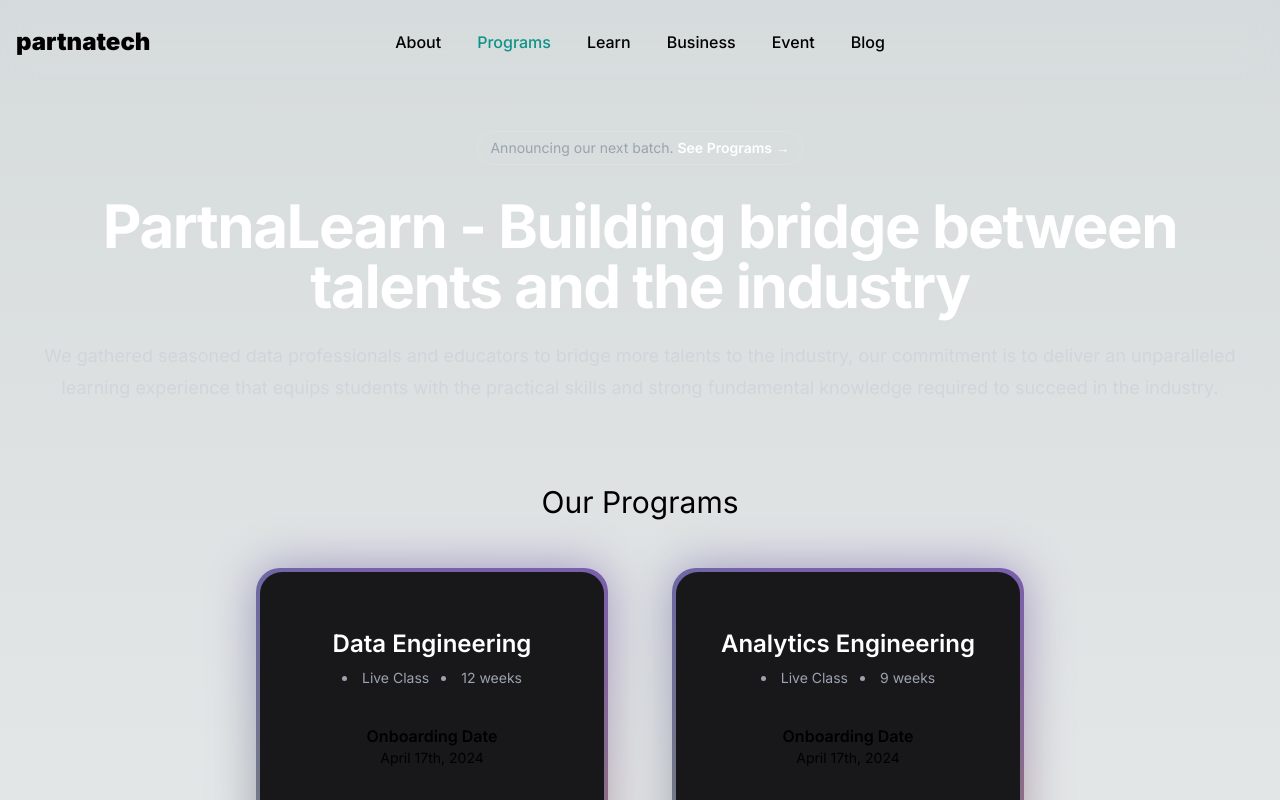
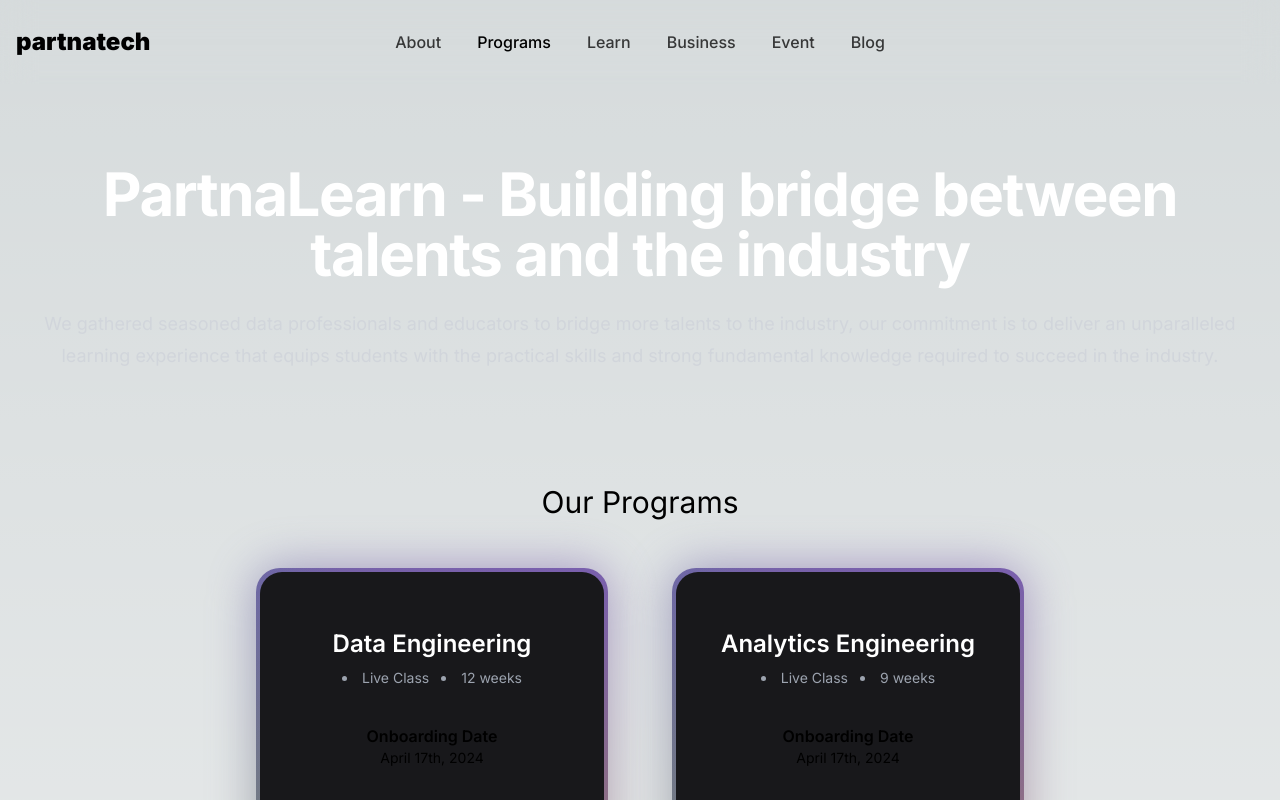
Before and after one commit to partnatech/partnatech-site, a Next.js app: page /programs in a window 1280 px wide. Shown: the top 800 px of the page. Built offline with nearby package versions, Linux system fonts and the light colour scheme.

Commit message:
feat: add event podfast1

```diff
--- a/src/app/events/page.tsx
+++ b/src/app/events/page.tsx
@@ -4,6 +4,16 @@ import Link from "next/link";
 import React from "react";
 
 const events = [
+  {
+    image: "/assets/images/events/podfast1.png",
+    title: "Data Engineering Career and Job Landscape",
+    mentorName: "Rahul M.",
+    mentorCompany: "Stealth Mode Company",
+    mentorJob: "Data Engineer",
+    time: "March 16th, 4:30pm",
+    link: "https://bit.ly/podfast1",
+    type: "partnatalks series 1",
+  },
   {
     image: "/assets/images/events/airflow-dbt-integration.png",
     title: "airflow-dbt-integration",
@@ -85,7 +95,8 @@ export default function Page() {
                 <Link href={event.link} className="my-4 text-primary-300">
                   {event.link.replace("https://", "")}
                 </Link>
-                {event.breakdown.map((breakdown, iBreakdown) => (
+
+                {event.breakdown?.map((breakdown, iBreakdown) => (
                   <div key={`event-${index}-breakdown-${iBreakdown}`}>
                     <p className="text-white">{breakdown.title}</p>
                     <ul>
--- a/src/components/analytics-engineering/hero.tsx
+++ b/src/components/analytics-engineering/hero.tsx
@@ -10,7 +10,7 @@ export default function AnalyticsEngineeringHero() {
         aria-hidden="true"
       >
         <div
-          className="aspect-[1108/632] w-[69.25rem] bg-gradient-to-r from-[#80caff] to-[#4f46e5] opacity-20"
+          className="aspect-[1108/632] w-[69.25rem] bg-gradient-to-r from-[#36b49f] to-[#DBFF75] opacity-20"
           style={{
             clipPath:
               "polygon(73.6% 51.7%, 91.7% 11.8%, 100% 46.4%, 97.4% 82.2%, 92.5% 84.9%, 75.7% 64%, 55.3% 47.5%, 46.5% 49.4%, 45% 62.9%, 50.3% 87.2%, 21.3% 64.1%, 0.1% 100%, 5.4% 51.1%, 21.4% 63.9%, 58.9% 0.2%, 73.6% 51.7%)",
@@ -19,7 +19,7 @@ export default function AnalyticsEngineeringHero() {
       </div>
 
       <div className="mx-auto max-w-7xl px-6 py-10 mt-12 flex flex-col items-center space-y-4">
-        <div className="inline-flex items-center text-center rounded-full bg-indigo-400/10 px-6 py-2 text-sm font-semibold text-indigo-300 ring-1 ring-inset ring-indigo-400/30">
+        <div className="inline-flex items-center text-center rounded-full bg-secondary/10 px-6 py-2 text-sm font-semibold text-secondary ring-1 ring-inset ring-secondary/30">
           {analyticsEngineeringCopy.chip}
         </div>
       </div>
--- a/src/components/data-analytics/hero.tsx
+++ b/src/components/data-analytics/hero.tsx
@@ -10,7 +10,7 @@ export default function DataAnalyticsHero() {
         aria-hidden="true"
       >
         <div
-          className="aspect-[1108/632] w-[69.25rem] bg-gradient-to-r from-[#80caff] to-[#4f46e5] opacity-20"
+          className="aspect-[1108/632] w-[69.25rem] bg-gradient-to-r from-[#36b49f] to-[#DBFF75] opacity-20"
           style={{
             clipPath:
               "polygon(73.6% 51.7%, 91.7% 11.8%, 100% 46.4%, 97.4% 82.2%, 92.5% 84.9%, 75.7% 64%, 55.3% 47.5%, 46.5% 49.4%, 45% 62.9%, 50.3% 87.2%, 21.3% 64.1%, 0.1% 100%, 5.4% 51.1%, 21.4% 63.9%, 58.9% 0.2%, 73.6% 51.7%)",
@@ -19,7 +19,7 @@ export default function DataAnalyticsHero() {
       </div>
 
       <div className="mx-auto max-w-7xl px-6 py-10 mt-12 flex flex-col items-center space-y-4">
-        <div className="inline-flex items-center text-center rounded-full bg-indigo-400/10 px-6 py-2 text-sm font-semibold text-indigo-300 ring-1 ring-inset ring-indigo-400/30">
+        <div className="inline-flex items-center text-center rounded-full bg-secondary/10 px-6 py-2 text-sm font-semibold text-secondary ring-1 ring-inset ring-secondary/30">
           {dataAnalyticsCopy.chip}
         </div>
       </div>
--- a/src/components/data-engineering/hero.tsx
+++ b/src/components/data-engineering/hero.tsx
@@ -10,7 +10,7 @@ export default function DataEngineerHero() {
         aria-hidden="true"
       >
         <div
-          className="aspect-[1108/632] w-[69.25rem] bg-gradient-to-r from-[#80caff] to-[#4f46e5] opacity-20"
+          className="aspect-[1108/632] w-[69.25rem] bg-gradient-to-r from-[#36b49f] to-[#DBFF75] opacity-20"
           style={{
             clipPath:
               "polygon(73.6% 51.7%, 91.7% 11.8%, 100% 46.4%, 97.4% 82.2%, 92.5% 84.9%, 75.7% 64%, 55.3% 47.5%, 46.5% 49.4%, 45% 62.9%, 50.3% 87.2%, 21.3% 64.1%, 0.1% 100%, 5.4% 51.1%, 21.4% 63.9%, 58.9% 0.2%, 73.6% 51.7%)",
@@ -19,7 +19,7 @@ export default function DataEngineerHero() {
       </div>
 
       <div className="mx-auto max-w-7xl px-6 py-10 mt-12 flex flex-col items-center space-y-4">
-        <div className="inline-flex items-center text-center rounded-full bg-indigo-400/10 px-6 py-2 text-sm font-semibold text-indigo-300 ring-1 ring-inset ring-indigo-400/30">
+        <div className="inline-flex items-center text-center rounded-full bg-secondary/10 px-6 py-2 text-sm font-semibold text-secondary ring-1 ring-inset ring-secondary/30">
           {dataEngineerCopy.chip}
         </div>
       </div>
--- a/src/components/home/hero.tsx
+++ b/src/components/home/hero.tsx
@@ -3,16 +3,7 @@ import { homeCopy } from "@/utils/i18n/home";
 
 export default function Home() {
   return (
-    <div className="mx-auto max-w-7xl w-full py-8">
-      <div className="hidden sm:mb-8 sm:flex sm:justify-center">
-        <div className="relative rounded-full px-3 py-1 text-sm leading-6 text-gray-400 ring-1 ring-white/10 hover:ring-white/20">
-          Announcing our next batch.{" "}
-          <a href="#programs" className="font-semibold text-white">
-            <span className="absolute inset-0" aria-hidden="true" />
-            See Programs <span aria-hidden="true">&rarr;</span>
-          </a>
-        </div>
-      </div>
+    <div className="mx-auto max-w-7xl w-full py-16">
       <div className="text-start lg:text-center">
         <h1 className="text-3xl font-bold tracking-tight text-white sm:text-6xl">
           {homeCopy.headline}
--- a/src/components/shared/navbar.tsx
+++ b/src/components/shared/navbar.tsx
@@ -64,7 +64,7 @@ export default function Navbar() {
                   className={`
                   ${
                     pathname === link.href
-                      ? cn(navigationMenuTriggerStyle(), "text-primary")
+                      ? cn(navigationMenuTriggerStyle(), "opacity-100")
                       : navigationMenuTriggerStyle()
                   }
                 `}
--- a/src/components/ui/navigation-menu.tsx
+++ b/src/components/ui/navigation-menu.tsx
@@ -5,33 +5,61 @@ import { cva } from "class-variance-authority";
 
 import { cn } from "@/utils/cn";
 
-const NavigationMenu = React.forwardRef<React.ElementRef<typeof NavigationMenuPrimitive.Root>, React.ComponentPropsWithoutRef<typeof NavigationMenuPrimitive.Root>>(({ className, children, ...props }, ref) => (
-  <NavigationMenuPrimitive.Root ref={ref} className={cn("relative z-10 flex max-w-max flex-1 items-center justify-center", className)} {...props}>
+const NavigationMenu = React.forwardRef<
+  React.ElementRef<typeof NavigationMenuPrimitive.Root>,
+  React.ComponentPropsWithoutRef<typeof NavigationMenuPrimitive.Root>
+>(({ className, children, ...props }, ref) => (
+  <NavigationMenuPrimitive.Root
+    ref={ref}
+    className={cn("relative z-10 flex max-w-max flex-1 items-center justify-center", className)}
+    {...props}
+  >
     {children}
     <NavigationMenuViewport />
   </NavigationMenuPrimitive.Root>
 ));
 NavigationMenu.displayName = NavigationMenuPrimitive.Root.displayName;
 
-const NavigationMenuList = React.forwardRef<React.ElementRef<typeof NavigationMenuPrimitive.List>, React.ComponentPropsWithoutRef<typeof NavigationMenuPrimitive.List>>(({ className, ...props }, ref) => (
-  <NavigationMenuPrimitive.List ref={ref} className={cn("group flex flex-1 list-none items-center justify-center space-x-1", className)} {...props} />
+const NavigationMenuList = React.forwardRef<
+  React.ElementRef<typeof NavigationMenuPrimitive.List>,
+  React.ComponentPropsWithoutRef<typeof NavigationMenuPrimitive.List>
+>(({ className, ...props }, ref) => (
+  <NavigationMenuPrimitive.List
+    ref={ref}
+    className={cn("group flex flex-1 list-none items-center justify-center space-x-1", className)}
+    {...props}
+  />
 ));
 NavigationMenuList.displayName = NavigationMenuPrimitive.List.displayName;
 
 const NavigationMenuItem = NavigationMenuPrimitive.Item;
 
 const navigationMenuTriggerStyle = cva(
-  "group inline-flex h-9 w-max items-center justify-center rounded-md bg-transparent px-4 py-2 text-sm lg:text-base font-medium transition-colors hover:bg-accent hover:text-accent-foreground focus:bg-accent focus:text-accent-foreground focus:outline-none disabled:pointer-events-none disabled:opacity-50 data-[active]:bg-accent/50 data-[state=open]:bg-accent/50"
+  "group inline-flex h-9 w-max items-center justify-center rounded-md bg-transparent px-4 py-2 text-sm lg:text-base font-medium transition-colors hover:bg-accent hover:text-accent-foreground focus:bg-accent focus:text-accent-foreground focus:outline-none disabled:pointer-events-none disabled:opacity-50 data-[active]:bg-accent/50 data-[state=open]:bg-accent/50 opacity-75"
 );
 
-const NavigationMenuTrigger = React.forwardRef<React.ElementRef<typeof NavigationMenuPrimitive.Trigger>, React.ComponentPropsWithoutRef<typeof NavigationMenuPrimitive.Trigger>>(({ className, children, ...props }, ref) => (
-  <NavigationMenuPrimitive.Trigger ref={ref} className={cn(navigationMenuTriggerStyle(), "group", className)} {...props}>
-    {children} <ChevronDownIcon className="relative top-[1px] ml-1 h-3 w-3 transition duration-300 group-data-[state=open]:rotate-180" aria-hidden="true" />
+const NavigationMenuTrigger = React.forwardRef<
+  React.ElementRef<typeof NavigationMenuPrimitive.Trigger>,
+  React.ComponentPropsWithoutRef<typeof NavigationMenuPrimitive.Trigger>
+>(({ className, children, ...props }, ref) => (
+  <NavigationMenuPrimitive.Trigger
+    ref={ref}
+    className={cn(navigationMenuTriggerStyle(), "group", className)}
+    {...props}
+  >
+    {children}{" "}
+    <ChevronDownIcon
+      className="relative top-[1px] ml-1 h-3 w-3 transition duration-300 group-data-[state=open]:rotate-180"
+      aria-hidden="true"
+    />
   </NavigationMenuPrimitive.Trigger>
 ));
 NavigationMenuTrigger.displayName = NavigationMenuPrimitive.Trigger.displayName;
 
-const NavigationMenuContent = React.forwardRef<React.ElementRef<typeof NavigationMenuPrimitive.Content>, React.ComponentPropsWithoutRef<typeof NavigationMenuPrimitive.Content>>(({ className, ...props }, ref) => (
+const NavigationMenuContent = React.forwardRef<
+  React.ElementRef<typeof NavigationMenuPrimitive.Content>,
+  React.ComponentPropsWithoutRef<typeof NavigationMenuPrimitive.Content>
+>(({ className, ...props }, ref) => (
   <NavigationMenuPrimitive.Content
     ref={ref}
     className={cn(
@@ -45,7 +73,10 @@ NavigationMenuContent.displayName = NavigationMenuPrimitive.Content.displayName;
 
 const NavigationMenuLink = NavigationMenuPrimitive.Link;
 
-const NavigationMenuViewport = React.forwardRef<React.ElementRef<typeof NavigationMenuPrimitive.Viewport>, React.ComponentPropsWithoutRef<typeof NavigationMenuPrimitive.Viewport>>(({ className, ...props }, ref) => (
+const NavigationMenuViewport = React.forwardRef<
+  React.ElementRef<typeof NavigationMenuPrimitive.Viewport>,
+  React.ComponentPropsWithoutRef<typeof NavigationMenuPrimitive.Viewport>
+>(({ className, ...props }, ref) => (
   <div className={cn("absolute left-0 top-full flex justify-center")}>
     <NavigationMenuPrimitive.Viewport
       className={cn(
@@ -59,10 +90,16 @@ const NavigationMenuViewport = React.forwardRef<React.ElementRef<typeof Navigati
 ));
 NavigationMenuViewport.displayName = NavigationMenuPrimitive.Viewport.displayName;
 
-const NavigationMenuIndicator = React.forwardRef<React.ElementRef<typeof NavigationMenuPrimitive.Indicator>, React.ComponentPropsWithoutRef<typeof NavigationMenuPrimitive.Indicator>>(({ className, ...props }, ref) => (
+const NavigationMenuIndicator = React.forwardRef<
+  React.ElementRef<typeof NavigationMenuPrimitive.Indicator>,
+  React.ComponentPropsWithoutRef<typeof NavigationMenuPrimitive.Indicator>
+>(({ className, ...props }, ref) => (
   <NavigationMenuPrimitive.Indicator
     ref={ref}
-    className={cn("top-full z-[1] flex h-1.5 items-end justify-center overflow-hidden data-[state=visible]:animate-in data-[state=hidden]:animate-out data-[state=hidden]:fade-out data-[state=visible]:fade-in", className)}
+    className={cn(
+      "top-full z-[1] flex h-1.5 items-end justify-center overflow-hidden data-[state=visible]:animate-in data-[state=hidden]:animate-out data-[state=hidden]:fade-out data-[state=visible]:fade-in",
+      className
+    )}
     {...props}
   >
     <div className="relative top-[60%] h-2 w-2 rotate-45 rounded-tl-sm bg-border shadow-md" />
@@ -70,4 +107,14 @@ const NavigationMenuIndicator = React.forwardRef<React.ElementRef<typeof Navigat
 ));
 NavigationMenuIndicator.displayName = NavigationMenuPrimitive.Indicator.displayName;
 
-export { navigationMenuTriggerStyle, NavigationMenu, NavigationMenuList, NavigationMenuItem, NavigationMenuContent, NavigationMenuTrigger, NavigationMenuLink, NavigationMenuIndicator, NavigationMenuViewport };
+export {
+  navigationMenuTriggerStyle,
+  NavigationMenu,
+  NavigationMenuList,
+  NavigationMenuItem,
+  NavigationMenuContent,
+  NavigationMenuTrigger,
+  NavigationMenuLink,
+  NavigationMenuIndicator,
+  NavigationMenuViewport,
+};
```
Also changed, not shown: public/assets/images/events/podfast1.png (added).
